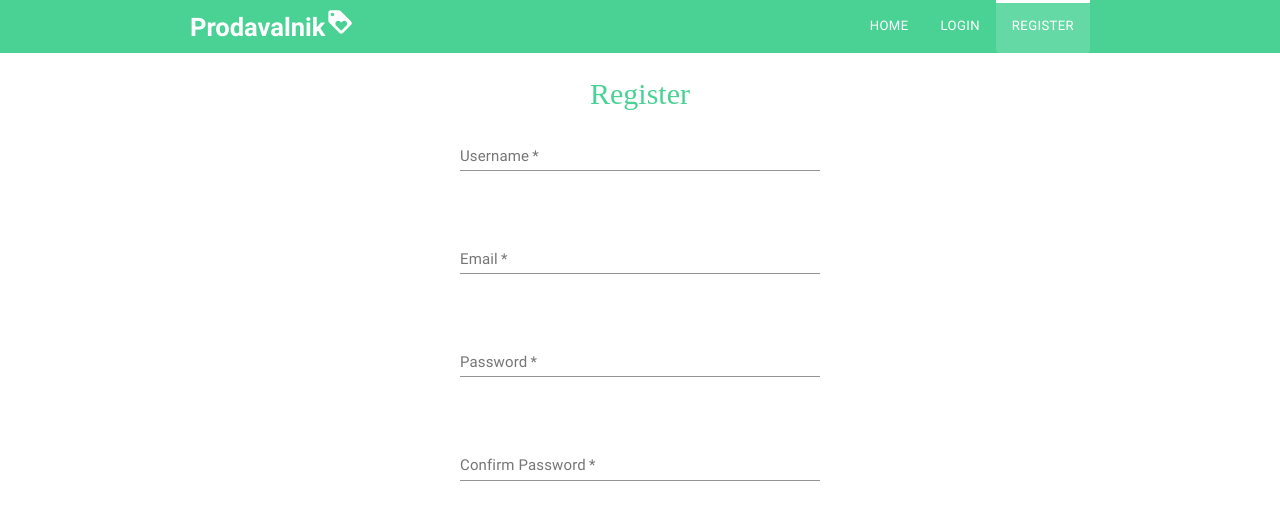
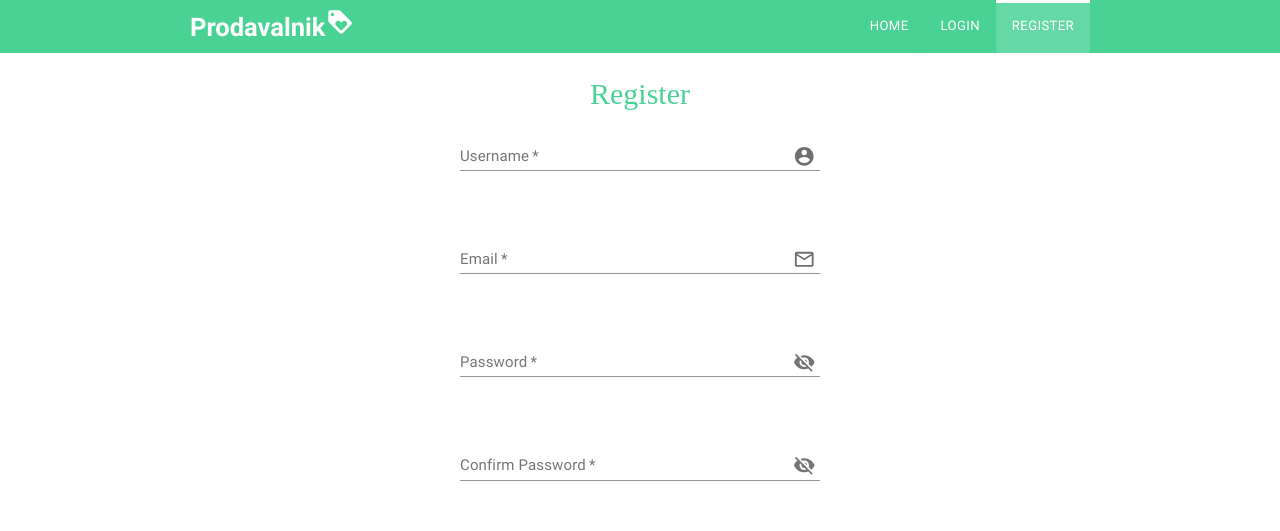
Before and after one commit to AChristoff/prodavalnik, a React (Create React App) app: page /user/register in a window 1280 px wide. Shown: the top 531 px of the page. Built offline with nearby package versions, Linux system fonts and the light colour scheme; a web font is replaced by a local one.

Commit message:
add form icons

```diff
--- a/src/components/pages/user/Login.jsx
+++ b/src/components/pages/user/Login.jsx
@@ -33,8 +33,8 @@ export default function Login() {
         {(props) => (
           <Form className="login-from">
 
-            <FormikField name="email" label="Email"/>
-            <FormikField name="password" label="Password" type="password"/>
+            <FormikField name="email" label="Email" icon="email"/>
+            <FormikField name="password" label="Password" type="password" icon="password"/>
 
             <Button
               fullWidth
--- a/src/components/pages/user/Register.jsx
+++ b/src/components/pages/user/Register.jsx
@@ -4,7 +4,6 @@ import Button from "@material-ui/core/Button";
 import * as Yup from "yup";
 import {Form, Formik} from "formik";
 import FormikField from "../../shared/FormikField";
-
 
 const lowercaseRegex = /(?=.*[a-z])/;
 const uppercaseRegex = /(?=.*[A-Z])/;
@@ -52,10 +51,10 @@ export default function Register() {
         {(props) => (
           <Form className="register-from">
 
-            <FormikField name="username" label="Username"/>
-            <FormikField name="email" label="Email"/>
-            <FormikField name="password" label="Password" type="password"/>
-            <FormikField name="rePassword" label="Confirm Password" type="password"/>
+            <FormikField name="username" label="Username" icon="username"/>
+            <FormikField name="email" label="Email" icon="email"/>
+            <FormikField name="password" label="Password" type="password" icon="password"/>
+            <FormikField name="rePassword" label="Confirm Password" type="password" icon="password"/>
 
             <Button
               fullWidth
--- a/src/components/shared/FormikField/FormikField.scss
+++ b/src/components/shared/FormikField/FormikField.scss
@@ -1,4 +1,14 @@
 .formik-field {
+
+	.MuiInputAdornment-positionEnd > svg {
+		margin-right: 5px !important;
+		color: #707070;
+	}
+
+	.MuiIconButton-root {
+		padding: 0 5px;
+	}
+
 	.MuiFormHelperText-root {
 		min-height: 5em;
 		color: red;
--- a/src/components/shared/FormikField/index.jsx
+++ b/src/components/shared/FormikField/index.jsx
@@ -2,19 +2,77 @@ import React from 'react';
 import TextField from "@material-ui/core/TextField";
 import {ErrorMessage, Field} from "formik";
 import "./FormikField.scss"
+import InputAdornment from "@material-ui/core/InputAdornment";
+import {AccountCircle, MailOutline, Visibility, VisibilityOff} from "@material-ui/icons";
+import IconButton from "@material-ui/core/IconButton";
 
-export default function FormikField({name, label, type="text"}) {
+export default function FormikField({name, label, type="text", icon}) {
+
+  const handleClickShowPassword = () => {
+    setValues({ ...values, showPassword: !values.showPassword });
+  };
+
+  const [values, setValues] = React.useState({
+    amount: '',
+    password: '',
+    weight: '',
+    weightRange: '',
+    showPassword: false,
+  });
+
+  const handleMouseDownPassword = (event) => {
+    event.preventDefault();
+  };
+
+  function getIcon(icon) {
+    if (icon === 'email') {
+      return  <MailOutline/>;
+    }
+
+    if (icon === 'username') {
+      return <AccountCircle />;
+    }
+
+    if (icon === 'password') {
+      return <IconButton
+        aria-label="toggle password visibility"
+        onClick={handleClickShowPassword}
+        onMouseDown={handleMouseDownPassword}
+      >
+        {values.showPassword ? <Visibility /> : <VisibilityOff />}
+      </IconButton>;
+    }
+
+    return null;
+  }
+
+  function getType(type) {
+    if (type === 'password') {
+      return values.showPassword ? 'text' : 'password';
+    } else {
+      return type;
+    }
+  }
+
+
   return (
     <div className="formik-field">
       <Field
         as={TextField}
         name={name}
         label={label}
-        type={type}
+        type={getType(type)}
         helperText={<ErrorMessage className="error-msg" name={name}/>}
         required
         fullWidth
         autoComplete="off"
+        InputProps={{
+          endAdornment: (
+            <InputAdornment position="end">
+              {getIcon(icon)}
+            </InputAdornment>
+          ),
+        }}
       />
     </div>
   );
```
